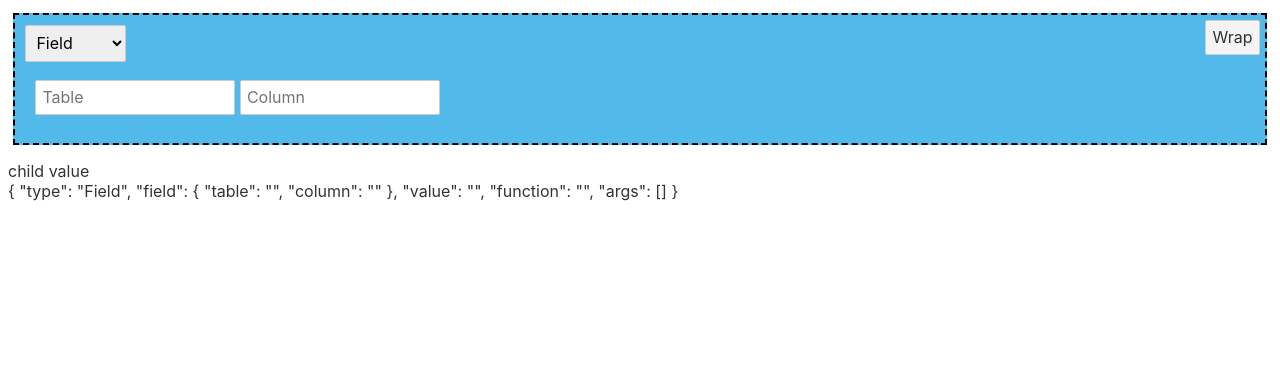
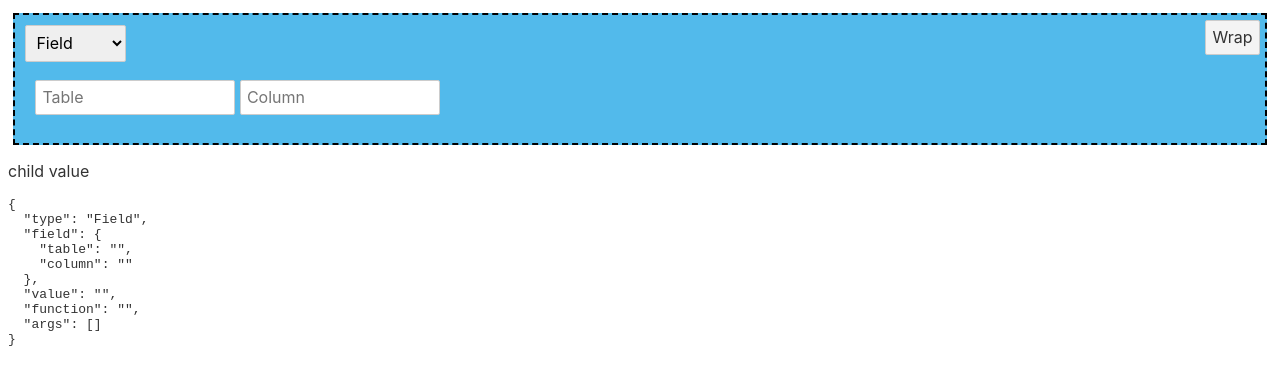
Before and after one commit to khbrendle/mast-ui, a Svelte app: page / in a window 1280 px wide. Shown: the top 384 px of the page. Built offline with nearby package versions, Linux system fonts and the light colour scheme.

Commit message:
adding json syntaxHighlighting function

```diff
--- a/src/App.svelte
+++ b/src/App.svelte
@@ -13,11 +13,31 @@
 	    ? new ColumnMappingValue()
 	    : new ColumnMappingValue().fromJSON(input);
 	$: child_value = child_value; // this will make sure the value gets updated on change
+
+	function syntaxHighlight(json) {
+		json = json.replace(/&/g, '&amp;').replace(/</g, '&lt;').replace(/>/g, '&gt;');
+		return json.replace(/("(\\u[a-zA-Z0-9]{4}|\\[^u]|[^\\"])*"(\s*:)?|\b(true|false|null)\b|-?\d+(?:\.\d*)?(?:[eE][+\-]?\d+)?)/g, function (match) {
+				var cls = 'number';
+				if (/^"/.test(match)) {
+						if (/:$/.test(match)) {
+								cls = 'key';
+						} else {
+								cls = 'string';
+						}
+				} else if (/true|false/.test(match)) {
+						cls = 'boolean';
+				} else if (/null/.test(match)) {
+						cls = 'null';
+				}
+					return '<span class="' + cls + '">' + match + '</span>';
+			});
+		}
+
 </script>
 
 <div >
 	<ColumnMappingComponent bind:props={child_value} />
-	<p> child value<br>
-	{JSON.stringify(child_value, null, 2)}
-	</p>
+	<p> child value<br> </p>
+	<div>{@html "<pre>" + syntaxHighlight(JSON.stringify(child_value, null, 2)) + "</pre>"}</div>
+
 </div>
```
